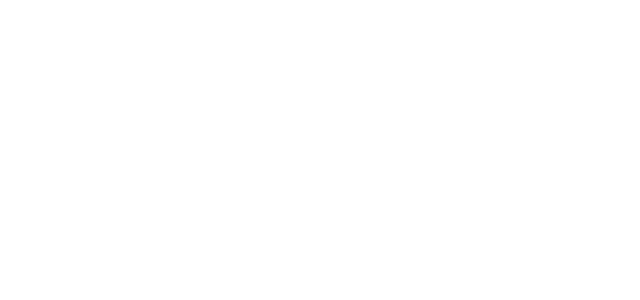
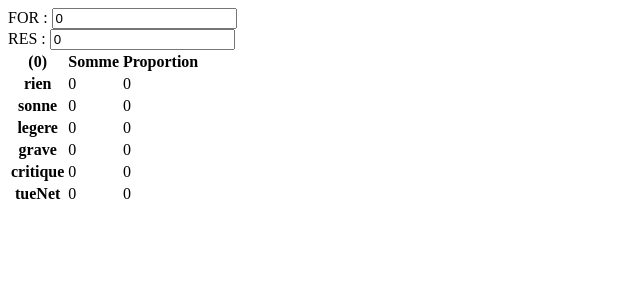
Before and after one commit to SebDelile/cdrf-wounds, a Next.js app: page / in a window 1280 px wide. Shown: the top 300 px of the page, without its empty margins (0-640 px from the left). Built offline with nearby package versions, Linux system fonts and the light colour scheme.

Commit message:
add basic stuff to make computation

```diff
--- /dev/null
+++ b/src/constants/initialResults.ts
@@ -0,0 +1,6 @@
+import { outputsType } from '@/types/outputsType';
+import { woundResults } from './woundResults';
+
+export const initialResults = Object.fromEntries(
+  woundResults.map((woundResult) => [woundResult, 0])
+) as outputsType;
--- /dev/null
+++ b/src/constants/woundResults.ts
@@ -0,0 +1,15 @@
+export const rien = 'rien';
+export const sonne = 'sonne';
+export const legere = 'legere';
+export const grave = 'grave';
+export const critique = 'critique';
+export const tueNet = 'tueNet';
+
+export const woundResults = [
+  rien,
+  sonne,
+  legere,
+  grave,
+  critique,
+  tueNet,
+] as const;
--- /dev/null
+++ b/src/constants/woundTable.ts
@@ -0,0 +1,82 @@
+import { rien, sonne, legere, grave, critique, tueNet } from './woundResults';
+
+export const woundTable = {
+  1: {
+    '-1': rien,
+    0: sonne,
+    1: sonne,
+    2: legere,
+    3: legere,
+    4: legere,
+    5: grave,
+    6: grave,
+    7: grave,
+    8: critique,
+    9: critique,
+  },
+  2: {
+    '-1': sonne,
+    0: sonne,
+    1: legere,
+    2: legere,
+    3: grave,
+    4: grave,
+    5: grave,
+    6: critique,
+    7: critique,
+    8: critique,
+    9: tueNet,
+  },
+  3: {
+    '-1': sonne,
+    0: legere,
+    1: legere,
+    2: grave,
+    3: grave,
+    4: critique,
+    5: critique,
+    6: critique,
+    7: tueNet,
+    8: tueNet,
+    9: tueNet,
+  },
+  4: {
+    '-1': legere,
+    0: legere,
+    1: grave,
+    2: grave,
+    3: critique,
+    4: critique,
+    5: tueNet,
+    6: tueNet,
+    7: tueNet,
+    8: tueNet,
+    9: tueNet,
+  },
+  5: {
+    '-1': legere,
+    0: grave,
+    1: critique,
+    2: critique,
+    3: tueNet,
+    4: tueNet,
+    5: tueNet,
+    6: tueNet,
+    7: tueNet,
+    8: tueNet,
+    9: tueNet,
+  },
+  6: {
+    '-1': legere,
+    0: grave,
+    1: critique,
+    2: critique,
+    3: tueNet,
+    4: tueNet,
+    5: tueNet,
+    6: tueNet,
+    7: tueNet,
+    8: tueNet,
+    9: tueNet,
+  },
+};
--- a/src/pages/index.tsx
+++ b/src/pages/index.tsx
@@ -1,6 +1,25 @@
-import Head from 'next/head'
+import { inputsType } from '@/types/inputsType';
+import { outputsType } from '@/types/outputsType';
+import Head from 'next/head';
+import { useEffect, useState } from 'react';
+import { computeResult } from '@/utils/computeResult';
+import { woundResults } from 'src/constants/woundResults';
+import { woundTable } from '@/constants/woundTable';
+import { initialResults } from '@/constants/initialResults';
 
 export default function Home() {
+  const [inputs, setInputs] = useState<inputsType>({
+    FOR: 0,
+    RES: 0,
+  });
+
+  const [outputs, setOutputs] = useState<outputsType>(initialResults);
+
+  useEffect(() => {
+    setOutputs(computeResult(inputs));
+  }, [inputs]);
+
+  const totalOutputs = Object.values(outputs).reduce((a, b) => a + b, 0);
   return (
     <>
       <Head>
@@ -10,8 +29,55 @@
         <link rel="icon" href="/favicon.ico" />
       </Head>
       <main>
-
+        <label>
+          {'FOR : '}
+          <input
+            type="number"
+            value={inputs.FOR}
+            onChange={(event) => {
+              setInputs((state) => ({
+                ...state,
+                FOR: parseInt(event.target.value),
+              }));
+            }}
+          />
+        </label>
+        <br />
+        <label>
+          {'RES : '}
+          <input
+            type="number"
+            value={inputs.RES}
+            onChange={(event) => {
+              setInputs((state) => ({
+                ...state,
+                RES: parseInt(event.target.value),
+              }));
+            }}
+          />
+        </label>
+        <br />
+        <table>
+          <thead>
+            <tr>
+              <th>{`(${totalOutputs})`}</th>
+              <th>Somme</th>
+              <th>Proportion</th>
+            </tr>
+          </thead>
+          <tbody>
+            {Object.entries(outputs).map(([resultat, somme]) => (
+              <tr key={resultat}>
+                <th>{resultat}</th>
+                <td>{somme}</td>
+                <td>
+                  {totalOutputs ? Math.round((somme / totalOutputs) * 100) : 0}
+                </td>
+              </tr>
+            ))}
+          </tbody>
+        </table>
       </main>
     </>
-  )
+  );
 }
--- /dev/null
+++ b/src/types/inputsType.ts
@@ -0,0 +1,4 @@
+export type inputsType = {
+  FOR: number;
+  RES: number;
+};
--- /dev/null
+++ b/src/types/outputsType.ts
@@ -0,0 +1,8 @@
+export type outputsType = {
+  rien: number;
+  sonne: number;
+  legere: number;
+  grave: number;
+  critique: number;
+  tueNet: number;
+};
--- /dev/null
+++ b/src/utils/computeResult.ts
@@ -0,0 +1,9 @@
+import { initialResults } from '@/constants/initialResults';
+import { inputsType } from '@/types/inputsType';
+import { outputsType } from '@/types/outputsType';
+
+export const computeResult = (inputs: inputsType): outputsType => {
+  const results = { ...initialResults };
+  // do stuff
+  return results;
+};
```
